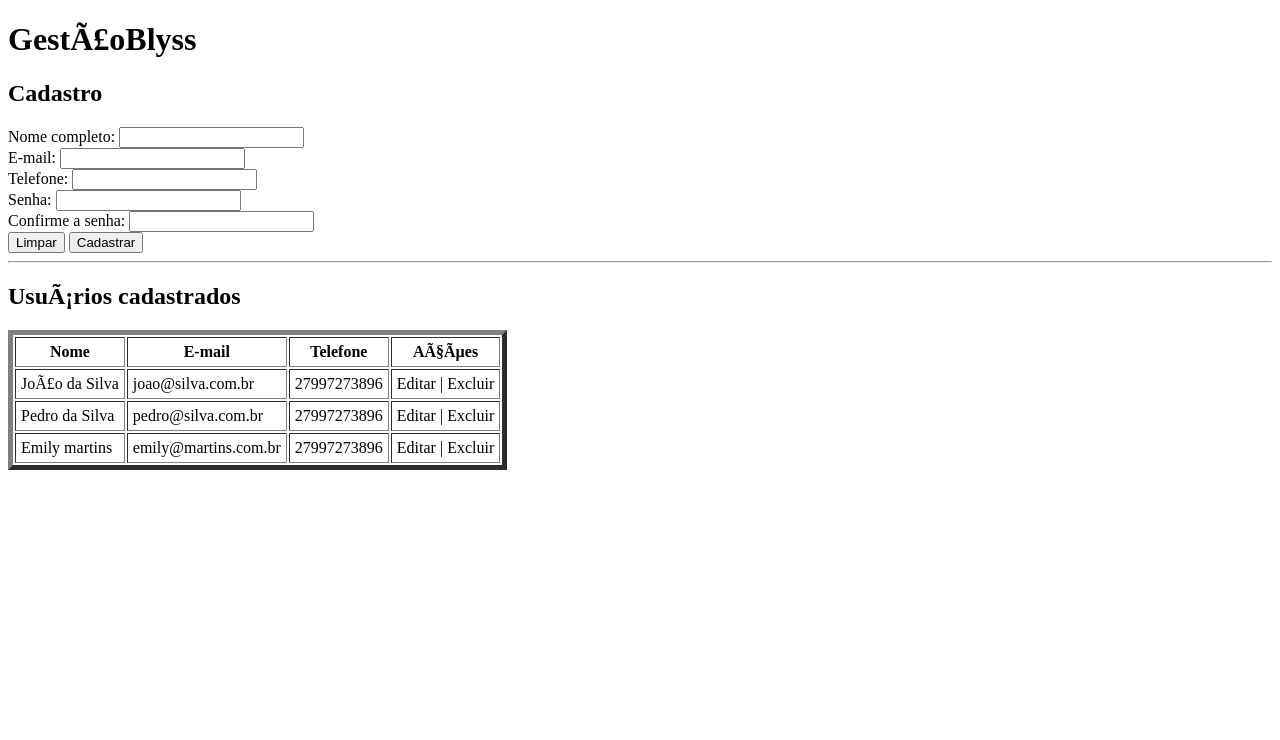
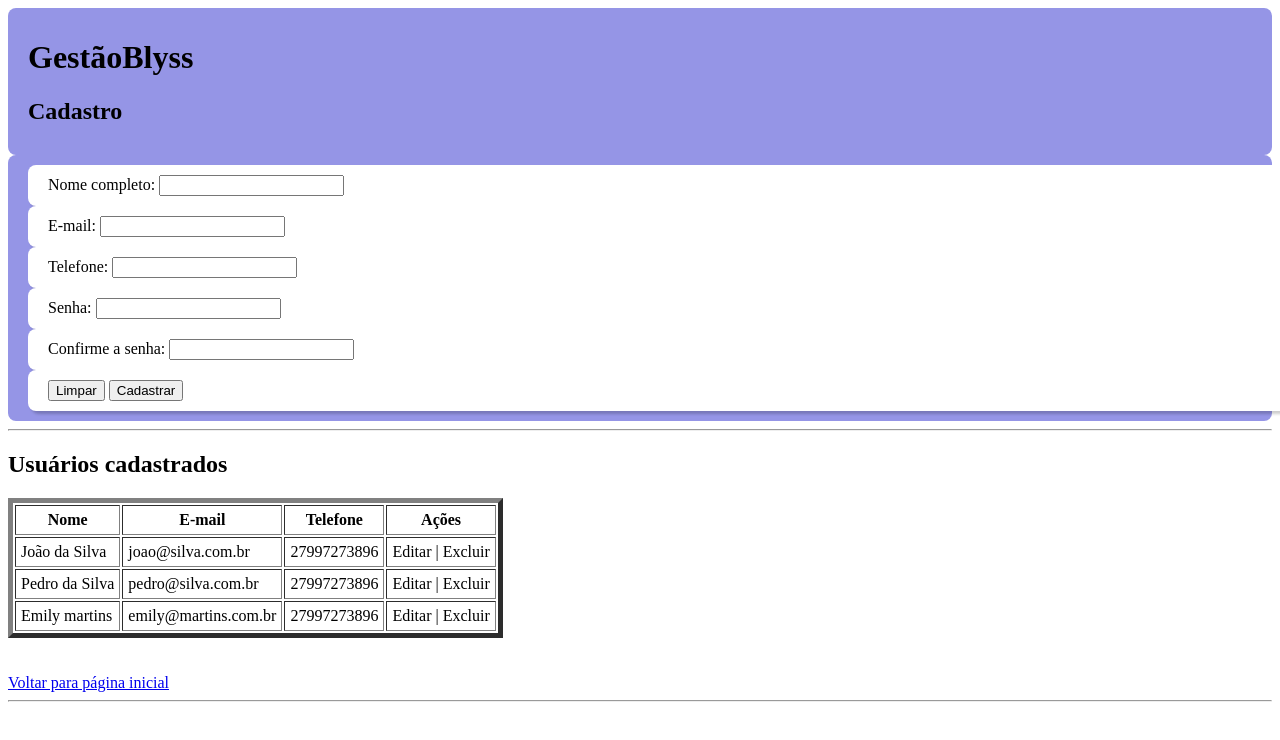
Before and after one commit to emilyalves5240-collab/senac-gest-oblyss, a plain HTML site: page cadastro.html in a window 1280 px wide. Drawn offline with Linux system fonts and the light colour scheme.

Commit message:
add css cadastro

```diff
--- a/cadastro.html
+++ b/cadastro.html
@@ -2,54 +2,58 @@
 <html lang="pt-BR">
 
 <head>
-    <meta charsett="UTF-8">
+    <meta charset="UTF-8">
     <title>GestãoBlyss</title>
-    <link rel="estilo" href="estilo/cadastro.css">
+    <link rel="stylesheet" href="estilo/cadastro.css">
 </head>
 
 <body>
-
     <header>
         <div class="container">
 
             <h1>GestãoBlyss</h1>
             <h2>Cadastro</h2>
         </div>
+    </header>
+
+    <main>
+        <div class="container">
+
+
             <form>
-            <div class="bloco claro">
+                <div class="bloco">
 
-                <div>
                         <label for="cadastro_nome">Nome completo:</label>
                         <input id="cadastro_nome" type="text">
                 </div>
 
-                <div>
+                    <div class="bloco">
                         <label for="cadastro_email">E-mail:</label>
                         <input id="cadastro_email" type="email">
                     </div>
-                <div>
+                    <div class="bloco">
                         <label for="cadastro_telefone">Telefone:</label>
                         <input id="cadastro_telefone" type="text">
                     </div>
 
-                <div>
+                    <div class="bloco">
                         <label for="cadastro_senha">Senha:</label>
                         <input id="cadastro_senha" type="password">
                     </div>
 
-                <div>
+                    <div class="bloco">
                         <label for="cadastro_senha_confirm">Confirme a senha:</label>
                         <input id="cadastro_senha_confirm" type="password">
                     </div>
 
-                <div>
+                    <div class="bloco">
                         <button type="reset">Limpar</button>
                         <button type="submit">Cadastrar</button>
                     </div>
+            </form>
+        </div>
+    </main>
 
-    </header>
-
-    </form>
 
     <hr>
     <h2>Usuários cadastrados</h2>
@@ -80,6 +84,12 @@
         </tr>
     </table>
 
+    <br><br>
+
+    <a href="index.html">Voltar para página inicial</a>
+
+    <hr>
+
 
 </body>
 
--- a/estilo/cadastro.css
+++ b/estilo/cadastro.css
@@ -1,20 +1,26 @@
 /*pagina de cadastro*/
 
 body {
-    font-family: hsl(232, 53%, 25%);
-    font-size: 16px;
-    line-height: 1.6;
-    color: #1E293B;
-    background-color: #F8FAFC
+  background-color: rgb(255, 255, 255)
 }
 
 h1 {
     font-size: 2rem;
+    color:rgb(0, 0, 0);
     font-weight: 700;
 }
 
-h2 {
-    font-size: 1.5rem;
-    font-weight: 600;
-    margin-bottom: 24px
+.container {
+    background-color: rgb(149, 149, 230);
+    border-radius: 8px;
+    padding: 10px 20px;
+
 }
+.bloco {
+     background-color: #fff;
+    box-shadow: 3px 3px 3px rgba(0,0,0,0.2);
+    border-radius: 8px;
+    padding: 10px 20px;
+    width: 100%;
+
+}
```
Lines whose indentation alone changed are shown as unchanged.
